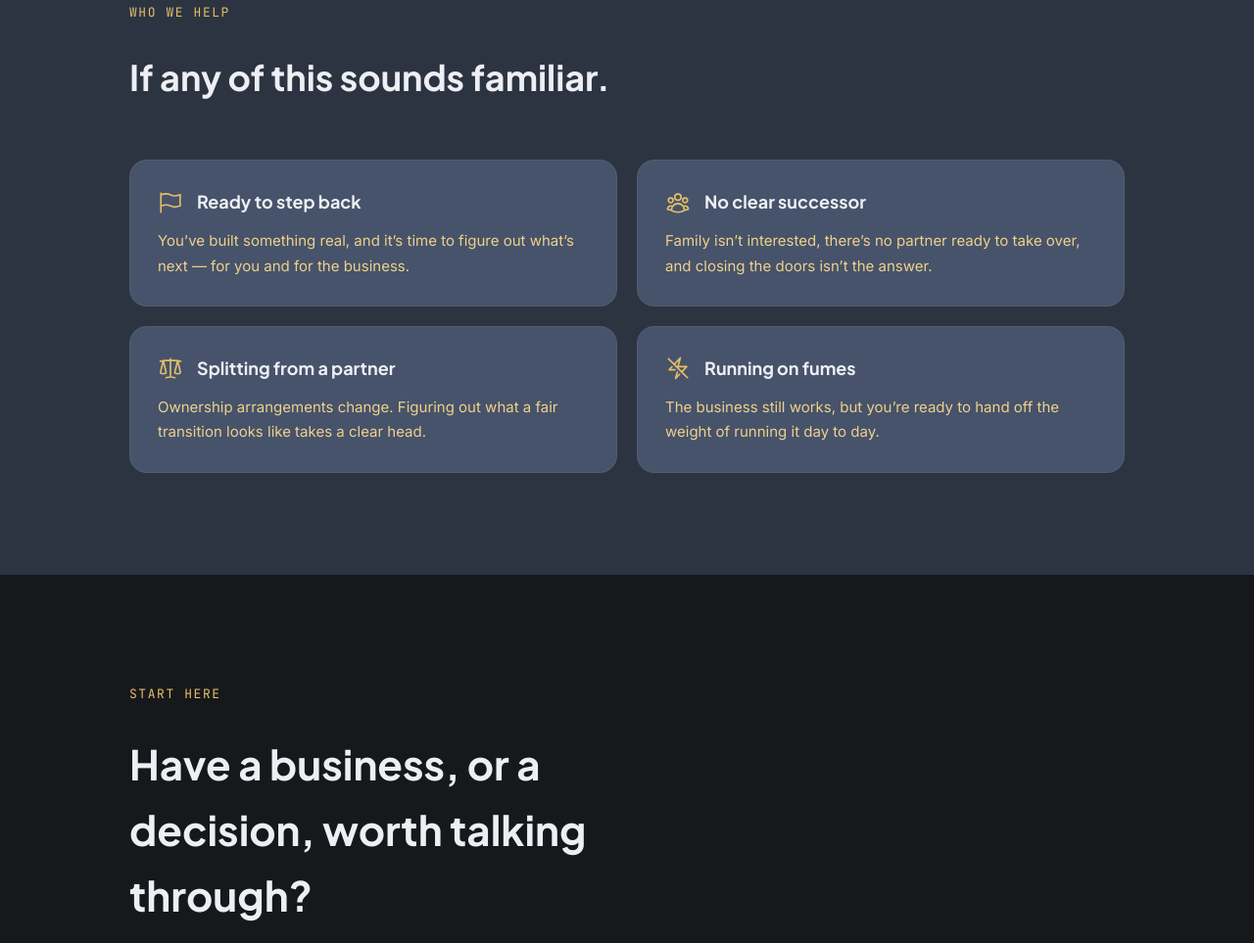
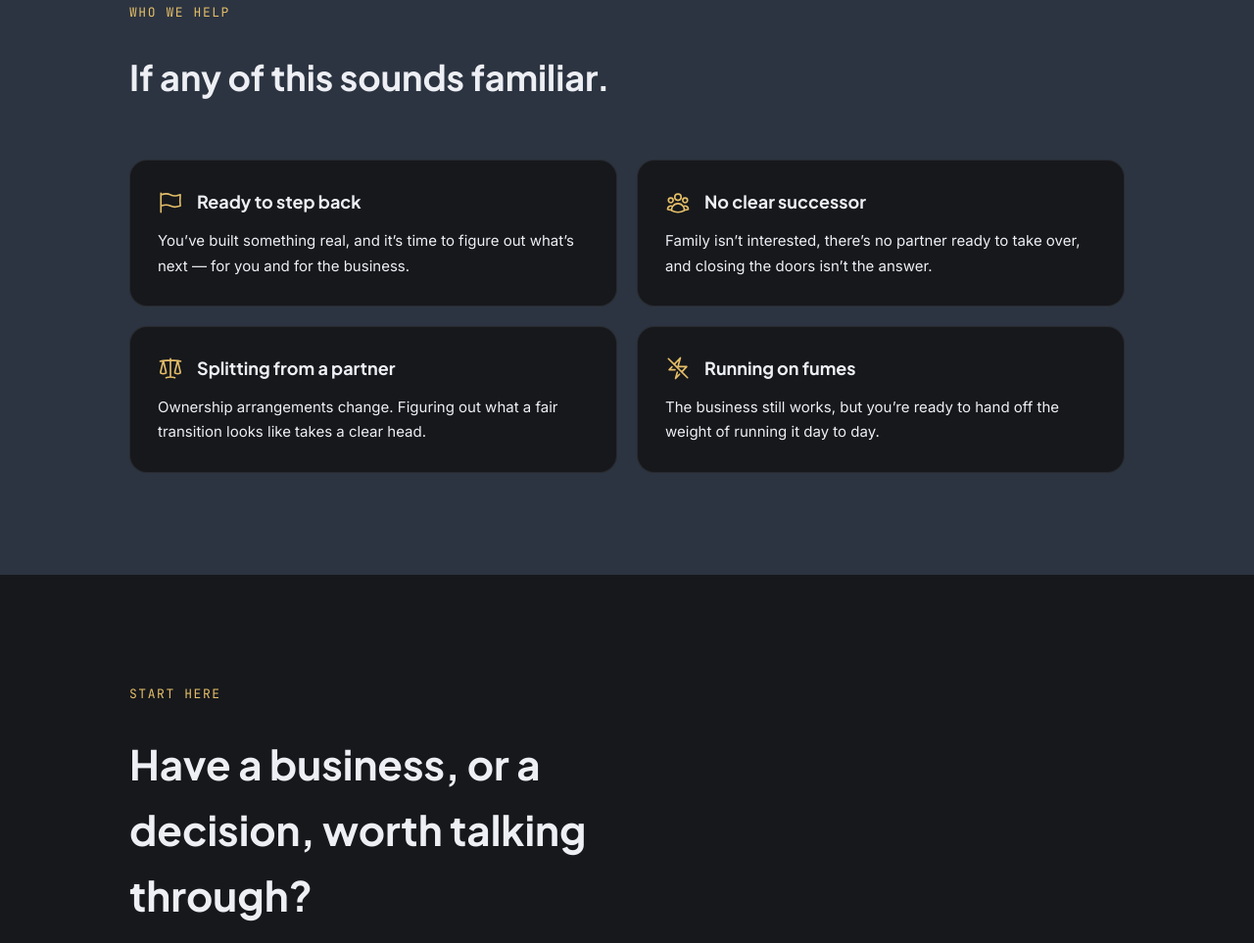
Before and after one commit to keldrinco/keldrinco-website, a plain HTML site: page index.html in a window 1280 px wide. Shown: the part 2063-3026 px from the top of the page at 98% size. Drawn offline with Linux system fonts and the light colour scheme.

Commit message:
style color quick change

```diff
--- a/styles.css
+++ b/styles.css
@@ -242,14 +242,14 @@ h1 {
   gap: 20px;
 }
 .fit-card {
-  background: #46536A;
-  border: 1px solid rgba(255, 255, 255, 0.06);
+  background: var(--charcoal);
+  border: 1px solid rgba(255, 255, 255, 0.08);
   border-radius: 18px;
   padding: 28px;
   transition: transform 0.2s ease, background 0.2s ease;
 }
 .fit-card:hover {
-  background: #4D5B74;
+  background: #1E2126;
   transform: translateY(-2px);
 }
 .fit-card-top {
@@ -274,7 +274,7 @@ h1 {
 }
 .fit-card p {
   font-size: 15px;
-  color: var(--gold-bright);
+  color: var(--offwhite);
   line-height: 1.7;
 }
 
```
